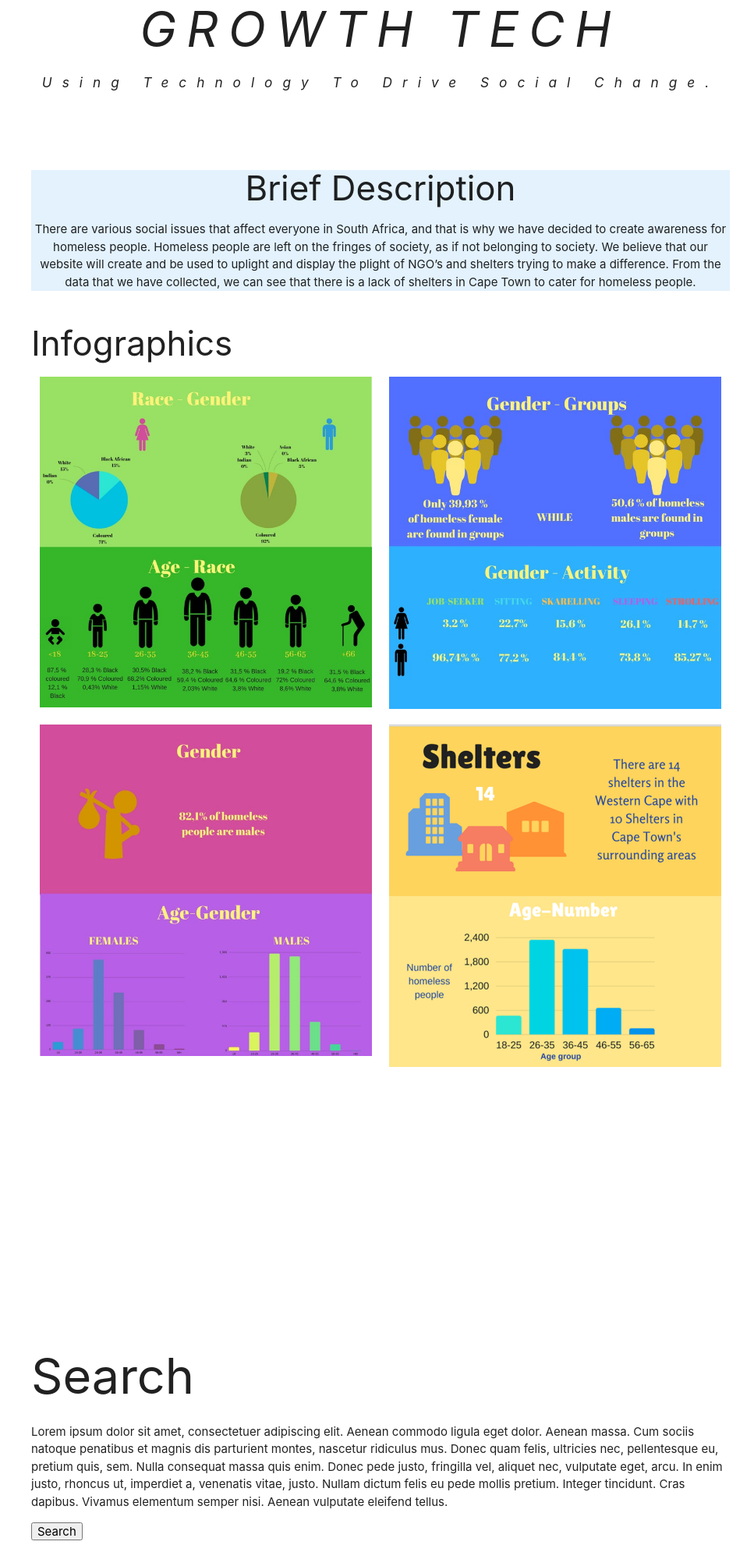
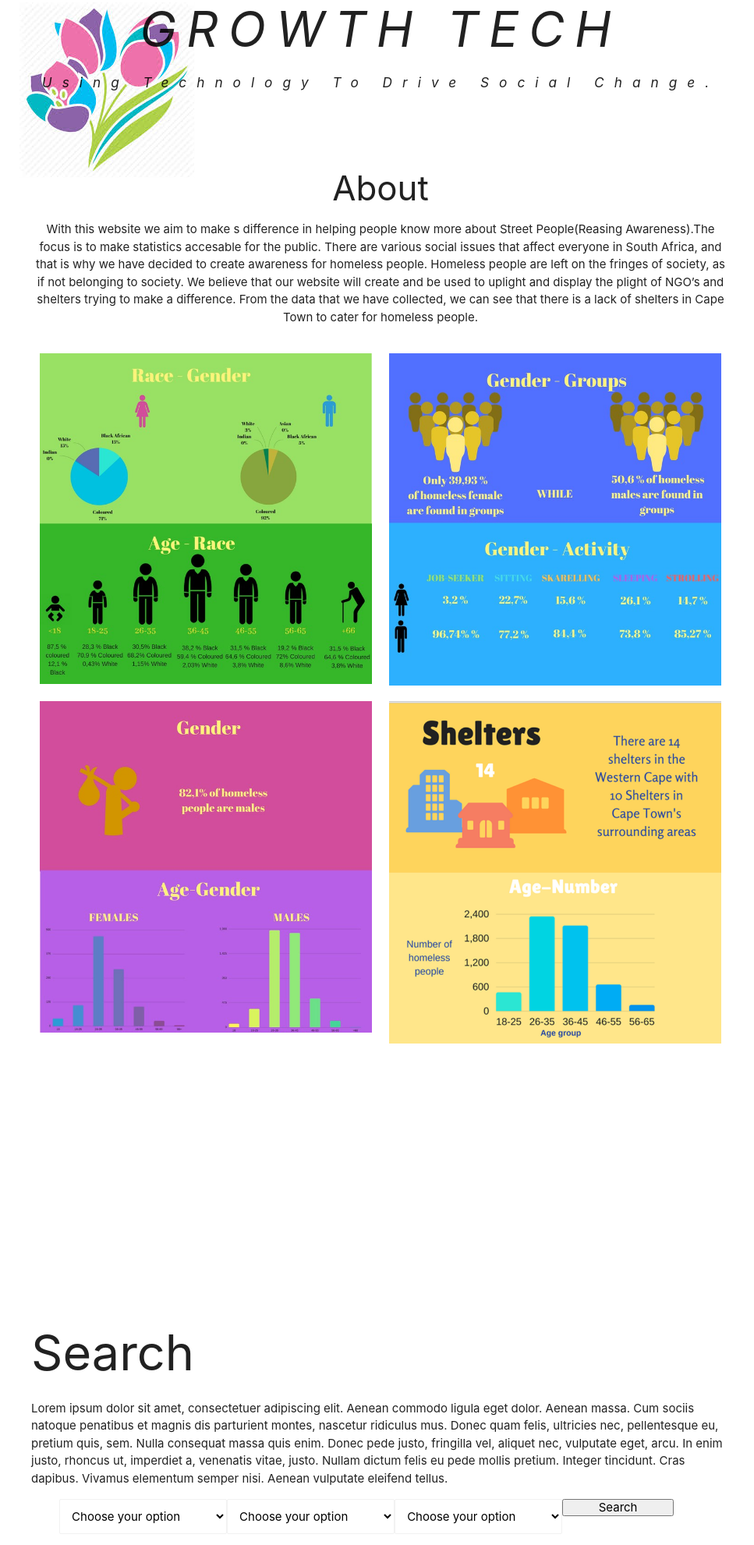
Before and after one commit to MichaelCDavids/open-data-project, a plain HTML site: page index.html in a window 1280 px wide. Shown: the part 39-2020 px from the top of the page at 78% size, without its empty margins (152-1119 px from the left). Drawn offline with nearby package versions, Linux system fonts and the light colour scheme; a script that the page names is missing.

Commit message:
added logo

```diff
--- a/index.html
+++ b/index.html
@@ -48,9 +48,9 @@
       <div class="twelve columns">
 
         <div class="header">
-          <!-- <div class="image1">
-            <img src="images/images (4).jpeg" alt="images (4).jpeg">
-          </div> -->
+          <div class="image1">
+            <img src="images/download (4).jpeg" alt="download.jpeg">
+          </div>
           <h1 style="text-align:center;">GROWTH TECH</h1>
           <H6 style="text-align:center;">Using Technology To Drive Social Change.</h6>
         </div>
@@ -63,18 +63,20 @@
       <div class="twelve columns">
 
         <div class="description">
-        <h3>Brief Description</h3>
+          <h3>About</h3>
           <p>
-            There are various social issues that affect everyone in South Africa, and that is why we have decided to create awareness for homeless people. Homeless people are left on the fringes of society, as if not belonging to society. We believe that our website will create and be used to uplight and display the plight of NGO’s and shelters trying to make a difference. From the data that we have collected, we can see that there is a lack of shelters in Cape Town to cater for homeless people.
+            With this website we aim to make s difference in helping people know more about Street People(Reasing Awareness).The focus is to make statistics accesable for the public.
+
+            There are various social issues that affect everyone in South Africa, and that is why we have decided to create awareness for homeless people. Homeless people are left on the fringes of society, as if not belonging to society. We believe that our website
+            will create and be used to uplight and display the plight of NGO’s and shelters trying to make a difference. From the data that we have collected, we can see that there is a lack of shelters in Cape Town to cater for homeless people.
           </p>
         </div>
       </div>
     </div>
 
     <div class="row">
-      <h3>Infographics</h3>
       <div class="infographic">
-      <img class="col s6" src="images/Info1.jpg"  alt="info">
+        <img class="col s6" src="images/Info1.jpg" alt="info">
         <img class="col s6" src="images/Info2.jpg" alt="info">
 
 
@@ -100,11 +102,22 @@ data: [{
               startAngle: 240,
               yValueFormatString: "##0.00\"%\"",
               indexLabel: "{label} {y}",
-  dataPoints: [
-    {y: 3, label: "Job Seeker"},
-    {y: 18, label: "Sitting"},
-    {y: 59, label: "Loitering"},
-    {y: 47, label: "Sleeping"},
+              dataPoints: [{
+                  y: 3,
+                  label: "Job Seeker"
+                },
+                {
+                  y: 18,
+                  label: "Sitting"
+                },
+                {
+                  y: 59,
+                  label: "Loitering"
+                },
+                {
+                  y: 47,
+                  label: "Sleeping"
+                },
 
               ]
             }]
@@ -173,12 +186,36 @@ chart.render();
           <option value=""></option>
           <option value=""></option>
         </select>
-        <button type="button" name="button">Search</button>
     </div>
+    <div class="select">
 
+      <div class="col s12 row">
 
+        <select class="col s3 browser-default">
+          <option value="" disabled selected>Choose your option</option>
+          <option value="1">Option 1</option>
+          <option value="2">Option 2</option>
+          <option value="3">Option 3</option>
+        </select>
 
+        <select class="col s3 browser-default">
+          <option value="" disabled selected>Choose your option</option>
+          <option value="1">Option 1</option>
+          <option value="2">Option 2</option>
+          <option value="3">Option 3</option>
+        </select>
 
+        <select class="col s3 browser-default">
+          <option value="" disabled selected>Choose your option</option>
+          <option value="1">Option 1</option>
+          <option value="2">Option 2</option>
+          <option value="3">Option 3</option>
+        </select>
+
+        <button class="col s2" type="button" name="button">Search</button>
+
+      </div>
+    </div>
 
     <div class="contact">
       <h1>Contact us  </h1>
```
Also changed, not shown: images/download (1).jpeg (added), images/download (2).jpeg (added), images/download (3).jpeg (added), images/download (4).jpeg (added), images/download.jpeg (added), images/download.png (added), images/download1.jpeg (added), images/images (1).jpeg (added), images/images.jpeg (added), materialize/css/materialize.css. Lines whose indentation alone changed are shown as unchanged.
